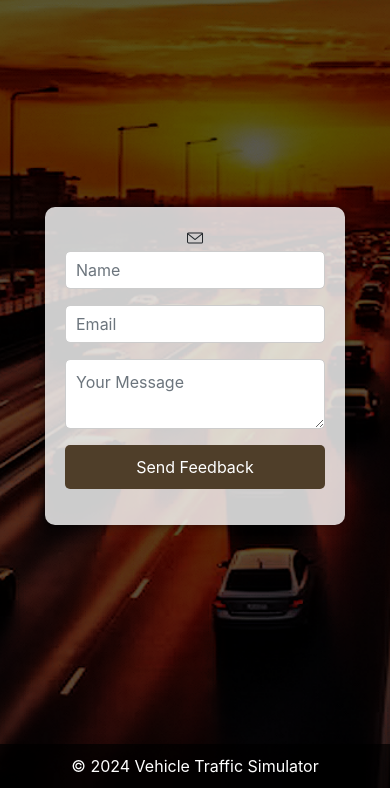
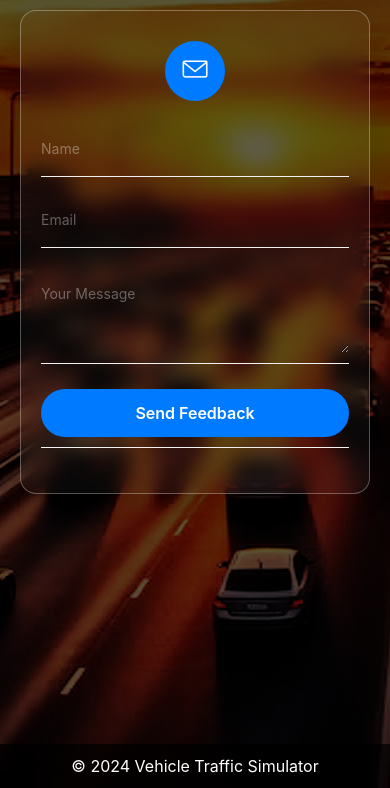
Before and after one commit to Devcavi19/SE-CS3110-Project, a Flask app: page /feedback in a window 390 px wide. Shown: the part 56-844 px from the top of the page. Run offline with Flask 3, Linux system fonts and the light colour scheme; some libraries are stand-ins or nearby versions.

Commit message:
refactor feedback, signin, and navbar styles for improved layout and responsiveness

```diff
--- a/static/css/feedback.css
+++ b/static/css/feedback.css
@@ -1,48 +1,107 @@
-.form-container, .feedback-form-container {
-    background-color: rgba(255, 255, 255, 0.8);
-    padding: 20px;
-    border-radius: 10px;
-    box-shadow: 0 0 10px rgba(0, 0, 0, 0.5);
-    width: 300px;
+.feedback-form-container {
+    padding: 30px;
+    box-shadow: 0 4px 8px rgba(0, 0, 0, 0.1);
+    max-width: 350px;
+    width: 100%;
+    position: relative;
+    overflow: hidden;
+    margin: 30px auto;
+    padding-bottom: 15px;
+    background: rgba(255, 255, 255, 0.03);
+    border-radius: 16px;
+    box-shadow: 0 4px 30px rgba(0, 0, 0, 0.1);
+    backdrop-filter: blur(10px);
+    -webkit-backdrop-filter: blur(10px);
+    border: 1px solid rgba(255, 255, 255, 0.3);
     text-align: center;
-    margin: auto;
-    position: absolute;
-    top: 50%;
-    left: 50%;
-    transform: translate(-50%, -50%);
+    color: #fff;
+    height: 100%;
 }
 
-.form-container h2, .feedback-form-container h2 {
-    margin-bottom: 20px;
+.form-icon {
+    text-align: center;
+    background-color: #007bff;
+    border-radius: 50%;
+    font-size: 30px;
+    color: white;
+    width: 60px;
+    height: 60px;
+    margin: 0 auto 20px;
+    line-height: 60px;
 }
 
-.form-container label, .feedback-form-container label {
-    display: block;
-    margin-bottom: 5px;
-    text-align: left;
+.form-group {
+    margin-bottom: 15px;
+    border-bottom: 1px solid #f1f1f1;
+    padding: 10px 0;
 }
 
-.form-container input, .feedback-form-container input, .feedback-form-container textarea {
-    width: 100%;
-    padding: 10px;
-    margin-bottom: 10px;
-    border: 1px solid #ccc;
-    border-radius: 5px;
+.form-group:focus-within {
+    border-bottom-color: #007bff;
 }
 
-.form-container .btn, .feedback-form-container .btn {
-    display: inline-block;
-    padding: 10px 20px;
-    background-color: #4f3e29;
+.form-control.item {
+    width: 100%;
+    padding: 10px 0;
+    font-size: 14px;
+    border-bottom: 1px solid rgba(255, 255, 255, 0.5);
+    background-color: transparent;
     color: #fff;
-    text-decoration: none;
     border: none;
-    border-radius: 5px;
-    cursor: pointer;
-    transition: background-color 0.3s, color 0.3s;
+    outline: none;
 }
 
-.form-container .btn:hover, .feedback-form-container .btn:hover {
-    background-color: #fff;
-    color: #4f3e29;
+.form-control.item:focus {
+    border-bottom-color: #007bff;
 }
+
+textarea.form-control.item {
+    min-height: 80px;
+    resize: vertical;
+    background-color: transparent;
+}
+
+.form-control.item::placeholder {
+    color: rgba(255, 255, 255, 0.35);
+    opacity: 1;
+}
+
+.btn.submit {
+    background: #007bff;
+    color: #fff;
+    border: none;
+    border-radius: 25px;
+    padding: 12px 20px;
+    cursor: pointer;
+    width: 100%;
+    font-size: 16px;
+    font-weight: 600;
+    transition: background 0.3s ease, transform 0.2s ease;
+}
+
+.btn.submit:hover {
+    background: #0056b3;
+    transform: scale(1.05);
+}
+
+.alert {
+    background: rgba(255, 255, 255, 0.1);
+    border: 1px solid rgba(255, 255, 255, 0.2);
+    color: #fff;
+    margin-bottom: 20px;
+    border-radius: 8px;
+}
+
+@media (max-width: 576px) {
+    .feedback-form-container {
+        margin: 10px auto;
+        padding: 30px 20px;
+    }
+
+    .form-icon {
+        width: 60px;
+        height: 60px;
+        font-size: 25px;
+        line-height: 60px;
+    }
+}
--- a/static/css/signin.css
+++ b/static/css/signin.css
@@ -7,6 +7,7 @@
   overflow: hidden;
   padding-bottom: 20px;
   margin: auto;
+  margin-top: -50px; /* Move container higher up */
 
   background: rgba(255, 255, 255, 0.03);
   border-radius: 16px;
@@ -16,8 +17,7 @@
   border: 1px solid rgba(255, 255, 255, 0.3);
   text-align: center;
   color: #fff;
-  height: 100%; /* Ensure full height of the viewport */
-
+  height: auto; /* Changed from 100% to auto for better control */
 }
 
 .login-field {
@@ -54,7 +54,6 @@
   transform: scale(1.05); /* Slight zoom effect */
 }
 
-
 .signup-button {
   margin-top: 10px;
   background: #28a745; /* Green button for signup */
```
Also changed, not shown: static/css/style.css (+29 -2 lines).
